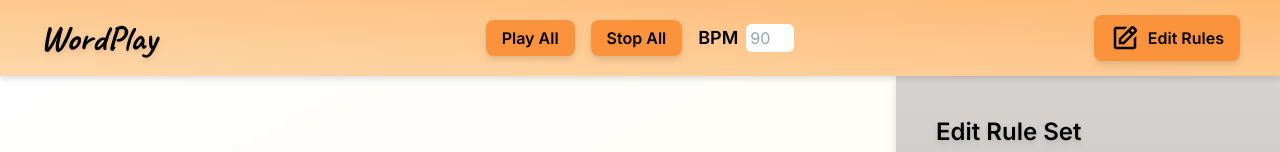
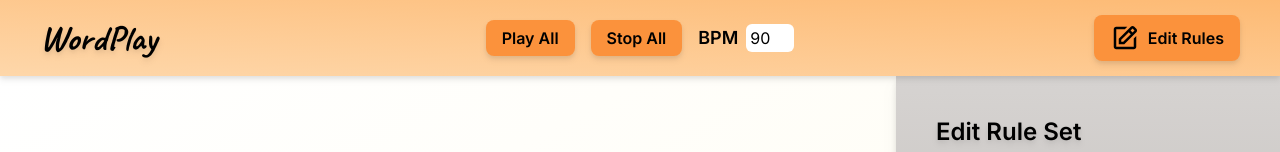
Before and after one commit to antonwallstedt/wordplay, a React (Vite) app: page / in a window 1280 px wide. Shown: the top 152 px of the page. Built offline with nearby package versions, Linux system fonts and the light colour scheme; what tw-elements would draw is missing.

Commit message:
Update default value

```diff
--- a/src/containers/Toolbar.jsx
+++ b/src/containers/Toolbar.jsx
@@ -19,7 +19,7 @@ function Toolbar({ handleSideBarOpen, handlePlayAll, handleStopAll }) {
         <h2 className="mt-1 text-lg font-semibold">BPM</h2>
         <input
           className="-ml-2 mt-1 h-7 w-12 rounded-md indent-1"
-          placeholder="90"
+          defaultValue="90"
           onChange={handleBpmChange}
         />
       </div>
```
